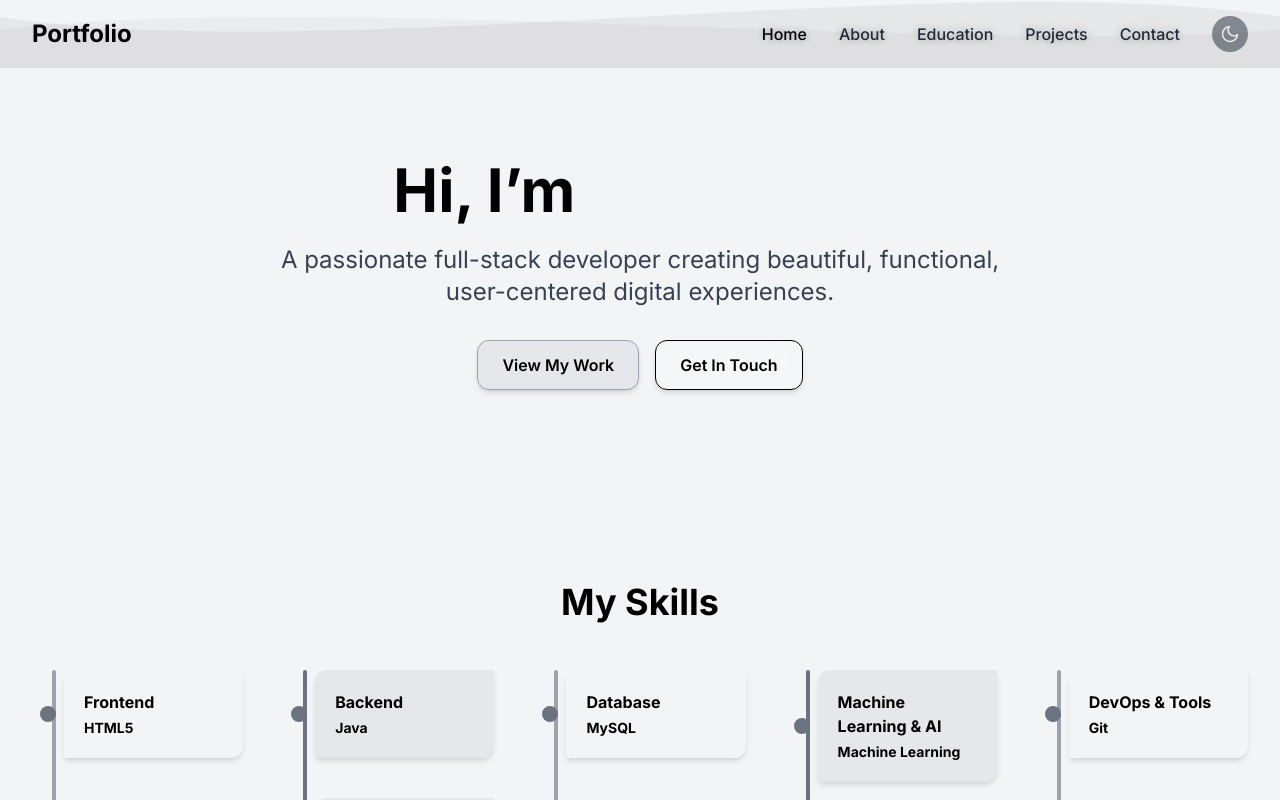
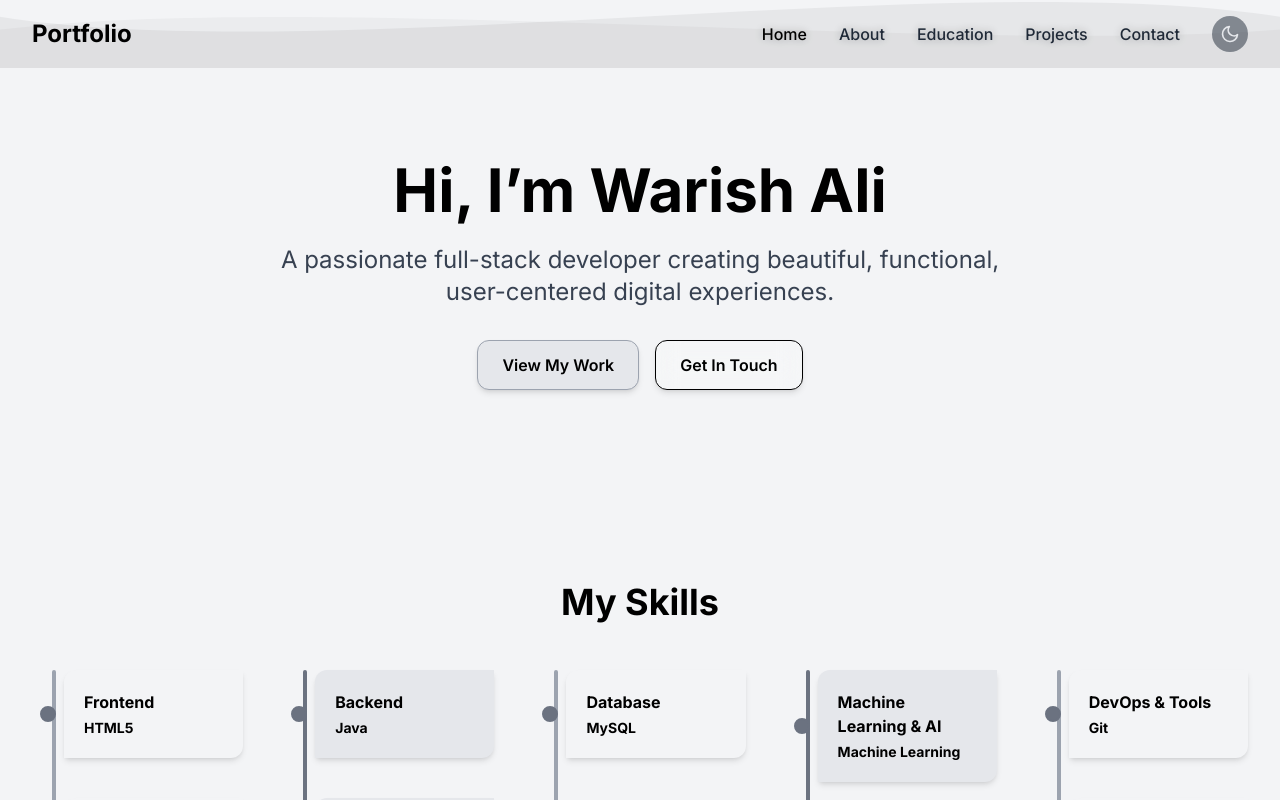
Before and after one commit to WarishAli1/warish-portfolio, a React (Vite) app in the folder project/: page / in a window 1280 px wide. Shown: the top 800 px of the page. Built offline with nearby package versions, Linux system fonts and the light colour scheme.

Commit message:
small error fix

```diff
--- a/project/src/pages/Home.jsx
+++ b/project/src/pages/Home.jsx
@@ -33,7 +33,11 @@ const Home = () => {
           >
             <h1 className={`text-4xl md:text-5xl lg:text-6xl font-extrabold mb-6 leading-tight ${textColor}`}>
               Hi, I’m{" "}
-              <span className={`bg-clip-text text-transparent ${isDarkMode ? "bg-gradient-to-r from-purple-400 via-blue-400 to-indigo-400" : "font-bold text-black"}`}>
+              <span className={`text-4xl md:text-5xl lg:text-6xl font-extrabold mb-6 leading-tight ${
+            isDarkMode
+              ? "from-purple-400 to-blue-400 drop-shadow-[0_0_10px_rgba(0,0,255,0.6)]"
+              : "text-black"
+          }`}>
                 Warish Ali
               </span>
             </h1>
```
